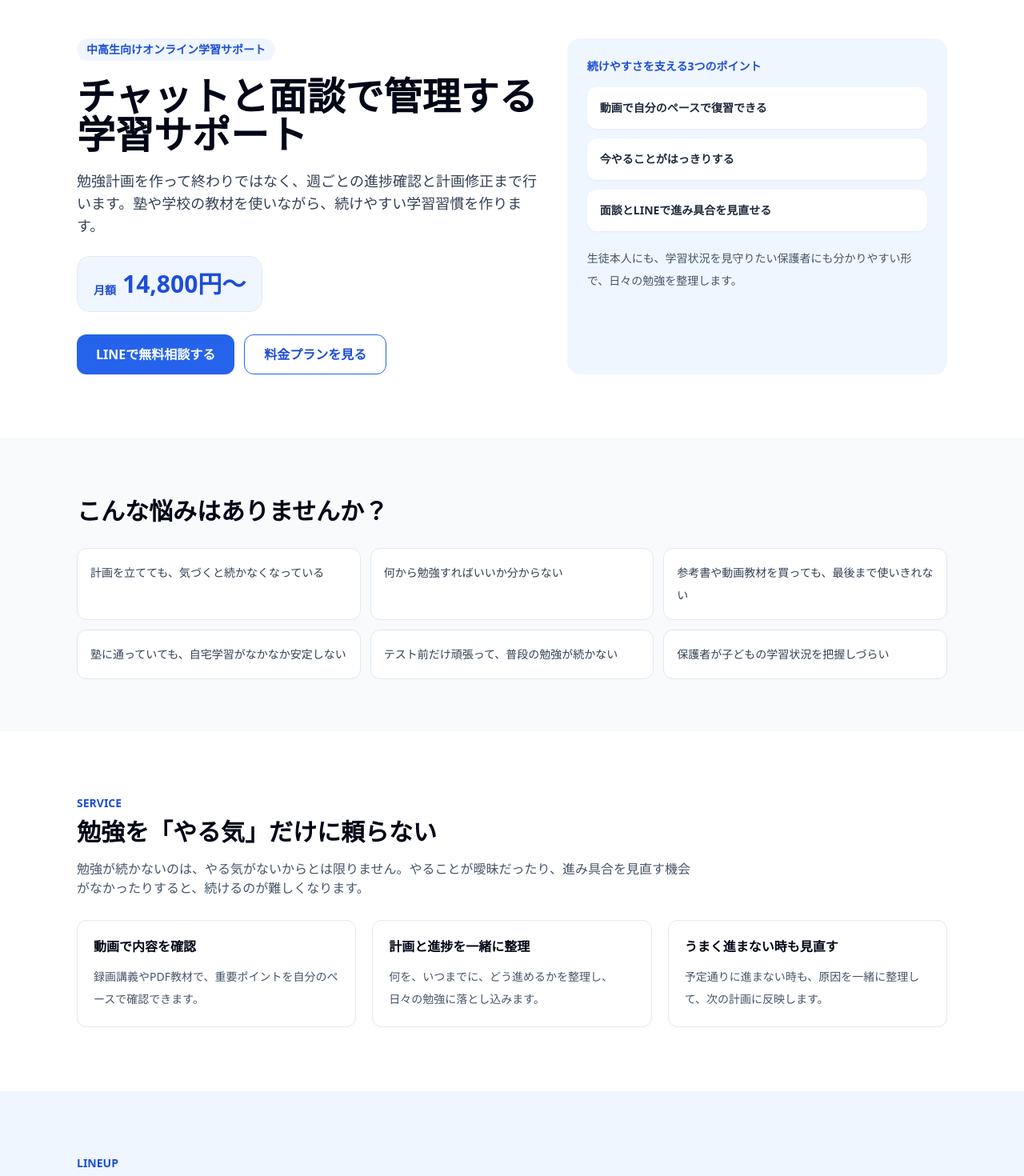
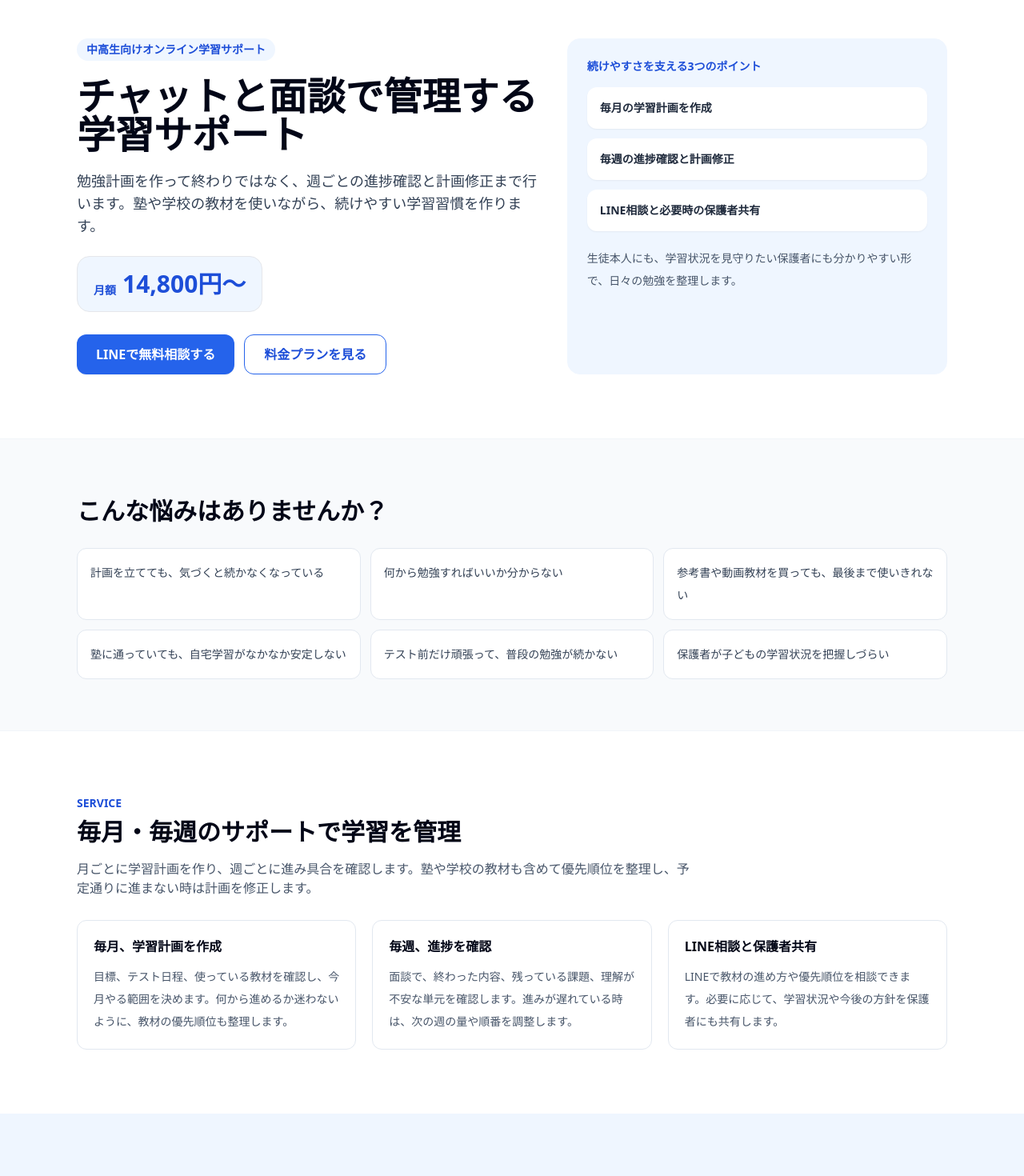
Before and after one commit to sitemakes/study-plan, a Next.js app: page /study-plan/ in a window 1280 px wide. Shown: the top 1470 px of the page at 80% size. Built offline with nearby package versions, Linux system fonts and the light colour scheme.

Commit message:
Make service support details more concrete

```diff
--- a/app/page.tsx
+++ b/app/page.tsx
@@ -1,9 +1,9 @@
 const LINE_URL = "https://line.me/R/ti/p/@xxxxx";
 
 const heroFeatures = [
-  "動画で自分のペースで復習できる",
-  "今やることがはっきりする",
-  "面談とLINEで進み具合を見直せる"
+  "毎月の学習計画を作成",
+  "毎週の進捗確認と計画修正",
+  "LINE相談と必要時の保護者共有"
 ];
 
 const worries = [
@@ -116,12 +116,12 @@ const videoPackItems = [
 ];
 
 const coachingItems = [
-  "学習計画の作成",
+  "月ごとの学習計画の作成",
   "週ごとの進捗確認",
-  "課題の優先順位整理",
-  "勉強方法の見直し",
-  "模試や定期テストの振り返り",
-  "LINEでの相談対応"
+  "教材の優先順位整理",
+  "計画の修正",
+  "LINEでの相談対応",
+  "必要に応じた保護者共有"
 ];
 
 const steps = [
@@ -313,26 +313,26 @@ export default function Home() {
       <section id="service" className="mx-auto max-w-6xl px-4 py-14 sm:px-6 sm:py-20 lg:px-8">
         <SectionHeader
           eyebrow="SERVICE"
-          title="勉強を「やる気」だけに頼らない"
-          text="勉強が続かないのは、やる気がないからとは限りません。やることが曖昧だったり、進み具合を見直す機会がなかったりすると、続けるのが難しくなります。"
+          title="毎月・毎週のサポートで学習を管理"
+          text="月ごとに学習計画を作り、週ごとに進み具合を確認します。塾や学校の教材も含めて優先順位を整理し、予定通りに進まない時は計画を修正します。"
         />
         <div className="mt-7 grid gap-5 lg:grid-cols-3">
           <div className="rounded-xl border border-slate-200 p-5">
-            <h3 className="font-bold text-slate-950">動画で内容を確認</h3>
+            <h3 className="font-bold text-slate-950">毎月、学習計画を作成</h3>
             <p className="mt-3 text-sm leading-7 text-slate-600">
-              録画講義やPDF教材で、重要ポイントを自分のペースで確認できます。
+              目標、テスト日程、使っている教材を確認し、今月やる範囲を決めます。何から進めるか迷わないように、教材の優先順位も整理します。
             </p>
           </div>
           <div className="rounded-xl border border-slate-200 p-5">
-            <h3 className="font-bold text-slate-950">計画と進捗を一緒に整理</h3>
+            <h3 className="font-bold text-slate-950">毎週、進捗を確認</h3>
             <p className="mt-3 text-sm leading-7 text-slate-600">
-              何を、いつまでに、どう進めるかを整理し、日々の勉強に落とし込みます。
+              面談で、終わった内容、残っている課題、理解が不安な単元を確認します。進みが遅れている時は、次の週の量や順番を調整します。
             </p>
           </div>
           <div className="rounded-xl border border-slate-200 p-5">
-            <h3 className="font-bold text-slate-950">うまく進まない時も見直す</h3>
+            <h3 className="font-bold text-slate-950">LINE相談と保護者共有</h3>
             <p className="mt-3 text-sm leading-7 text-slate-600">
-              予定通りに進まない時も、原因を一緒に整理して、次の計画に反映します。
+              LINEで教材の進め方や優先順位を相談できます。必要に応じて、学習状況や今後の方針を保護者にも共有します。
             </p>
           </div>
         </div>
@@ -401,10 +401,10 @@ export default function Home() {
             <SectionHeader
               eyebrow="COACHING"
               title="コーチングで、勉強を続ける流れを作る"
-              text="コーチングでは、学習計画を作るだけでなく、進み具合の確認と計画の見直しまで行います。"
+              text="コーチングでは、毎月の学習計画と毎週の進捗確認を行います。学校や塾の教材、参考書、動画教材の中から優先順位を決め、今やることを具体的にします。"
             />
             <p className="mt-5 text-sm leading-7 text-slate-600 sm:text-base">
-              計画通りに進まなかった時も、ただ反省するだけでは終わりません。勉強時間、教材の難しさ、優先順位を整理し、次の計画に反映します。
+              計画通りに進まなかった時は、勉強時間、教材の難しさ、優先順位を一緒に確認します。そのうえで、翌週に進める量や順番を調整し、無理なく続けられる計画に修正します。
             </p>
           </div>
           <div className="rounded-2xl bg-white p-5 shadow-sm sm:p-6">
```
